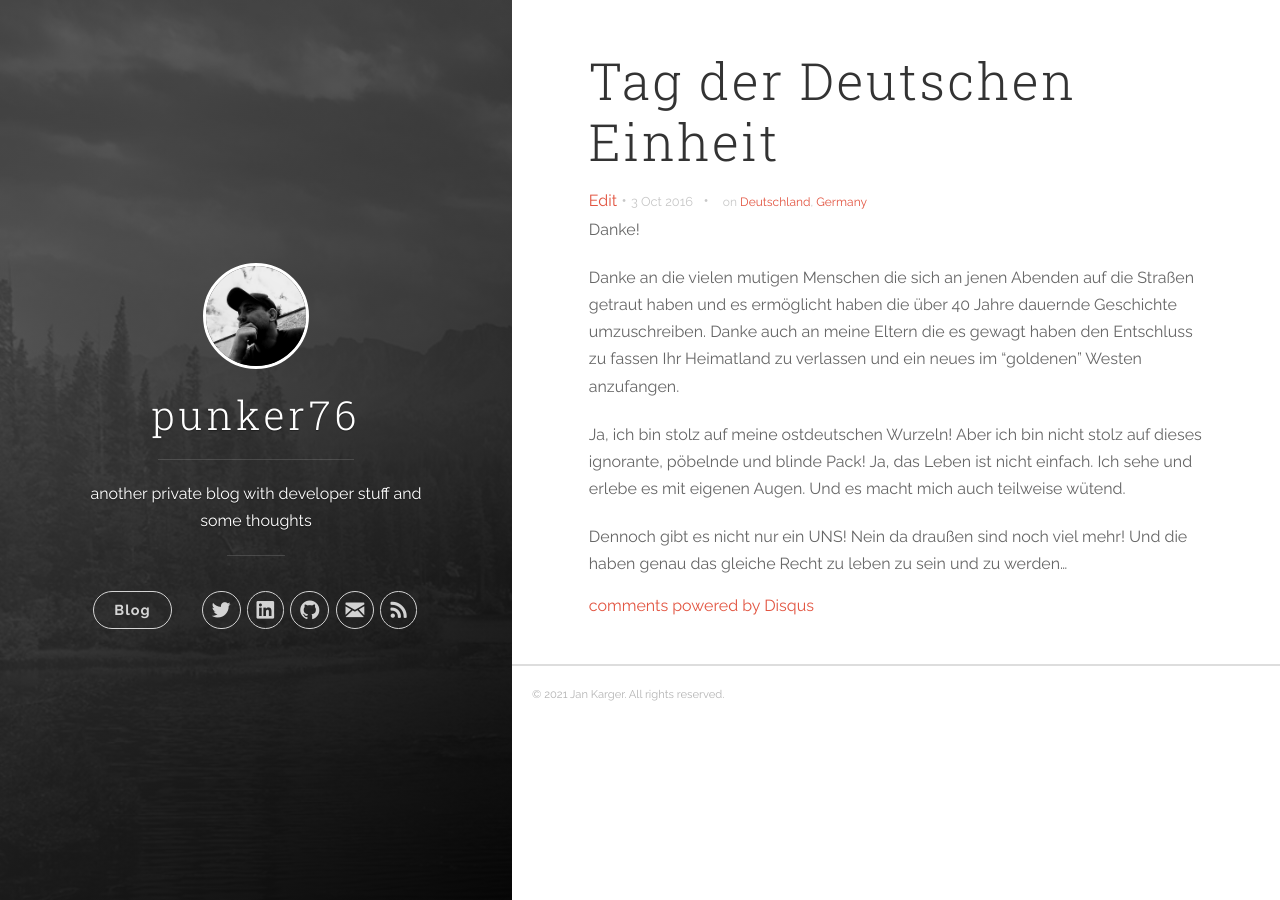
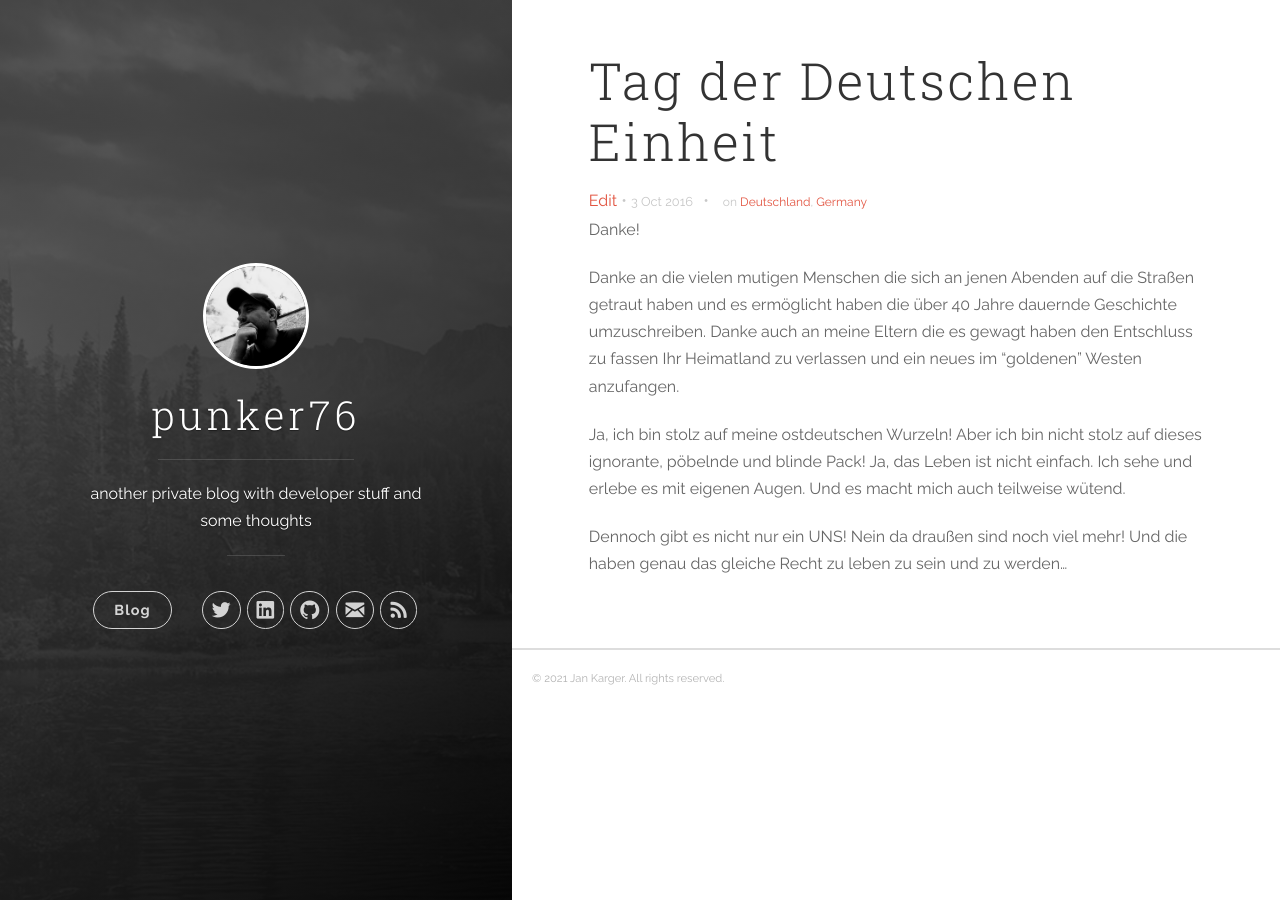
Before and after one commit to punker76/jekyll.jkarger.de, a Jekyll site: the page built from _posts/2016-10-03-Tag-der-Deutschen-Einheit.markdown, in a window 1280 px wide. Built offline with Jekyll 4.4.1, drawn with Linux system fonts in a browser that asks for light colours; comment, search, counter and statistics services are not loaded; some of the changed lines change nothing that is shown.

Commit message:
Update gems

```diff
--- a/_config.yml
+++ b/_config.yml
@@ -2,9 +2,9 @@
 title: punker76
 description: 'another private blog with developer stuff and some thoughts'
 url: 'http://jkarger.de'
-baseurl: '/'
+baseurl: ''
 google_analytics: 'UA-56992653-1'
-disqus_shortname: 'jkarger'
+# disqus_shortname: 'jkarger'
 
 author:
   name: 'Jan Karger'
```
Also changed, not shown: Gemfile.lock.
